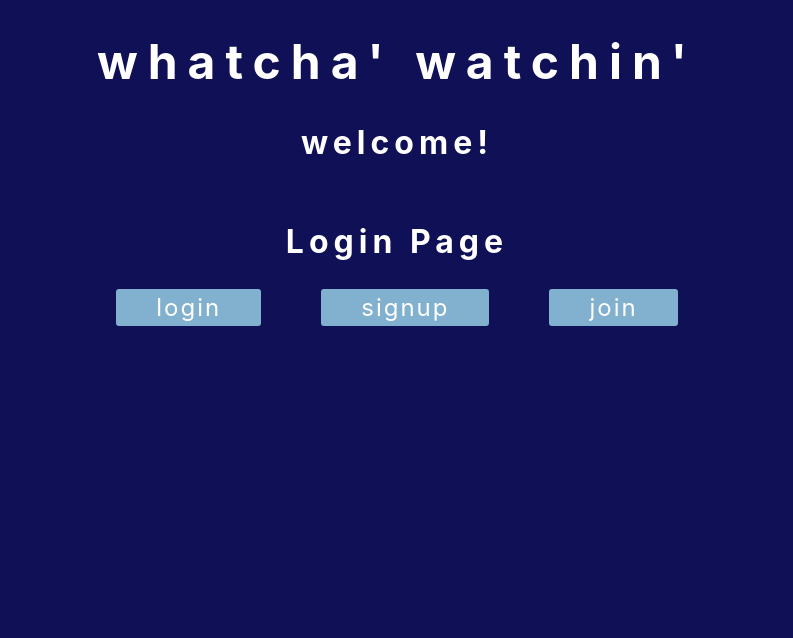
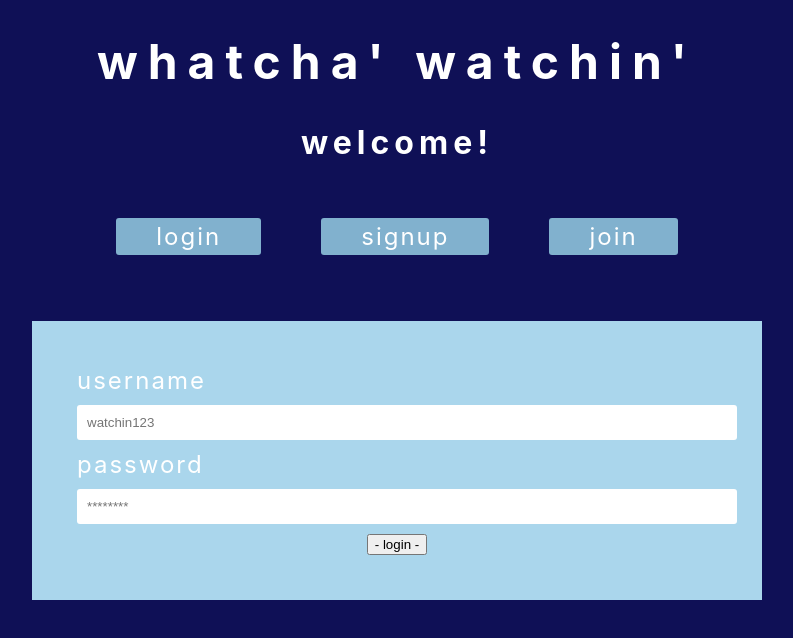
Before and after one commit to finkkoby/watcha-watchin, a React (Create React App) app in the folder client/: page /login in a window 1280 px wide. Shown: the top 638 px of the page, without its empty margins (243-1036 px from the left). Built offline with nearby package versions, Linux system fonts and the light colour scheme.

Commit message:
add form element to Login component with initial CSS

```diff
--- a/client/package.json
+++ b/client/package.json
@@ -6,11 +6,13 @@
     "@testing-library/jest-dom": "^5.17.0",
     "@testing-library/react": "^13.4.0",
     "@testing-library/user-event": "^13.5.0",
+    "formik": "^2.4.6",
     "react": "^18.3.1",
     "react-dom": "^18.3.1",
     "react-router-dom": "^6.23.0",
     "react-scripts": "5.0.1",
-    "web-vitals": "^2.1.4"
+    "web-vitals": "^2.1.4",
+    "yup": "^1.4.0"
   },
   "scripts": {
     "start": "react-scripts start",
--- a/client/src/App.js
+++ b/client/src/App.js
@@ -11,8 +11,10 @@ import Join from './pages/Join'
 
 function App() {
   return (
-    <div className='site-header'>
-      <h1>whatcha' watchin'</h1>
+    <>
+      <div className='site-header'>
+        <h1>whatcha' watchin'</h1>
+      </div>
       <Routes>
         <Route path='/' element={<Home />} >
           <Route path='/' element={<About />} />
@@ -21,7 +23,7 @@ function App() {
           <Route path='join' element={<Join />} />
         </Route>
       </Routes>
-    </div>
+    </>
   );
 }
 
--- /dev/null
+++ b/client/src/css/Home.css
@@ -0,0 +1,28 @@
+div.form-container form {
+    display: flex;
+    flex-direction: column;
+    width: 50%;
+    min-width: 400px;
+    margin: 70px auto;
+    padding: 45px;
+    background-color: var(--one);
+}
+
+div.form-container form input {
+    display: block;
+    width: 100%;
+    padding: 10px;
+    margin: 10px 0px;
+    border: none;
+    border-radius: 3px;
+}
+
+div.form-container form label {
+    text-align: start;
+}
+
+form button {
+    display: block;
+    margin: auto;
+    width: fit-content;
+}
--- a/client/src/pages/Home.js
+++ b/client/src/pages/Home.js
@@ -1,4 +1,6 @@
 import { Link, Outlet } from 'react-router-dom'
+
+import '../css/Home.css'
 
 function Home() {
     return (
@@ -7,12 +9,12 @@ function Home() {
                 <h3>welcome!</h3>
             </div>
             <div className='page-body'>
-                <Outlet />
                 <div className='links'>
                     <Link to='/login'>login</Link>
                     <Link to='/signup'>signup</Link>
                     <Link to='/join'>join</Link>
                 </div>
+                <Outlet />
             </div>
         </>
     )
--- a/client/src/pages/Login.js
+++ b/client/src/pages/Login.js
@@ -1,9 +1,45 @@
-
+import { useState, useEffect } from 'react'
+import * as yup from 'yup'
+import { Formik, Form, Field, ErrorMessage } from 'formik'
 
 function Login() {
+
+    const formSchema = yup.object().shape({
+        username: yup.string()
+           .required('please enter a username'),
+        password: yup.string()
+           .required('please enter a password')
+    })
+
     return (
-        <div className='page-header'>
-            <h3>Login Page</h3>
+        <div className="form-container">
+            <Formik
+                initialValues={{
+                    username: '',
+                    password: ''
+                }}
+                validationSchema={formSchema}
+                validateOnChange={false}
+                onSubmit={values => console.log(values)}
+            >
+                {props => (
+                    <Form>
+                        <label htmlFor="username">
+                            username
+                            <Field name="username" placeholder="watchin123" />
+                        </label>
+                        <ErrorMessage name="username" component="p" />
+
+                        <label htmlFor='password'>
+                            password
+                            <Field name="password" placeholder="********" />
+                        </label>
+                        <ErrorMessage name="password" component="p" />
+
+                        <button type='submit'>- login -</button>
+                    </Form>
+                )}
+            </Formik>
         </div>
     )
 }
```
Also changed, not shown: 1 other file (tests, documents, lock files or other folders).
